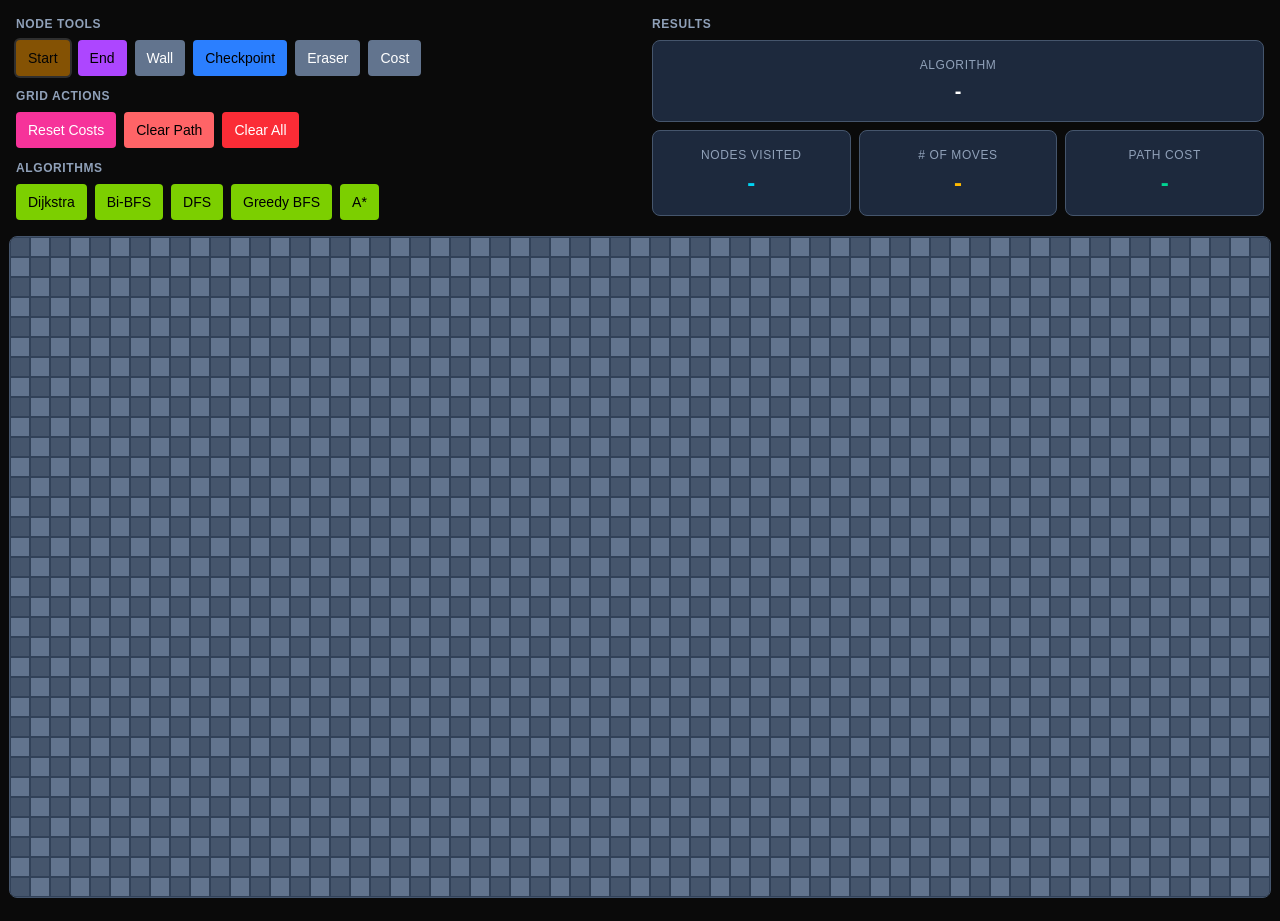
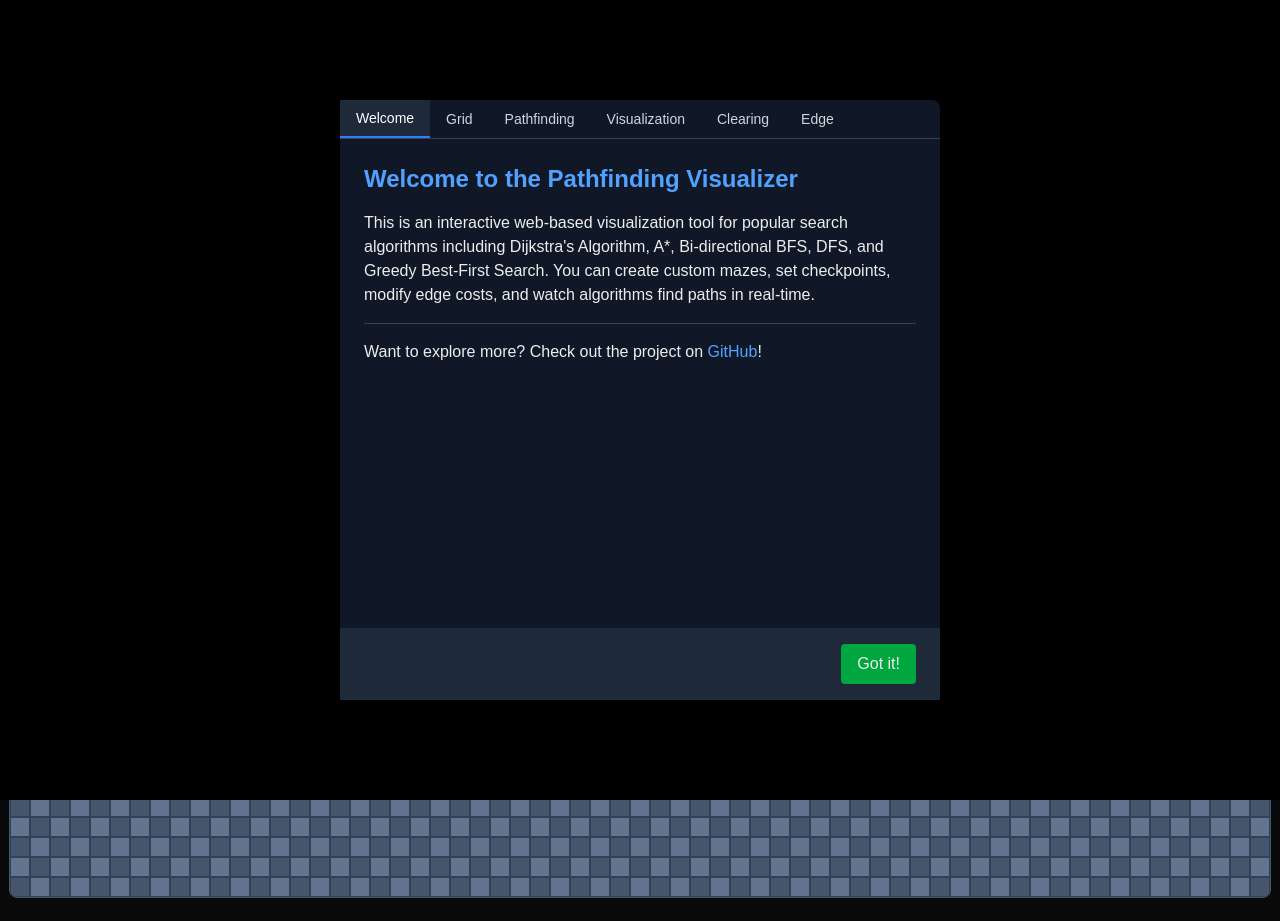
Before and after one commit to omarabdiwali/pathfinding-visualizer, a Next.js app: page / in a window 1280 px wide. Built offline with nearby package versions, Linux system fonts and the light colour scheme.

Commit message:
added a help section

```diff
--- /dev/null
+++ b/algorithms/utils/HelpModal.js
@@ -0,0 +1,120 @@
+const helpSections = {
+  overview: {
+    title: "Welcome to the Pathfinding Visualizer",
+    content: `This is an interactive web-based visualization tool for popular search algorithms including Dijkstra's Algorithm, A*, Bi-directional BFS, DFS, and Greedy Best-First Search. You can create custom mazes, set checkpoints, modify edge costs, and watch algorithms find paths in real-time.\n\n
+    Want to explore more? Check out the project on <a href="https://github.com/omarabdiwali/pathfinding-visualizer" target="_blank" rel="noopener noreferrer" class="text-blue-400 hover:text-blue-300 hover:underline">GitHub</a>!`
+  },
+  gridSetup: {
+    title: "Grid Setup & Controls",
+    content: `• **Start Node**: Click a cell to place the starting position
+    • **End Node**: Click a cell to place the destination
+    • **Walls**: Click and drag to add obstacles
+    • **Checkpoints**: Add intermediate destinations (visited in order)
+    • **Edge Costs**: Modify traversal costs between adjacent nodes (click to increase neighbour costs, hold **Shift** to decrease)
+    • **Eraser**: Remove cells and reset them to default state
+    \n\nGrid size auto-adjusts to your window dimensions`
+  },
+  algorithms: {
+    title: "Pathfinding Algorithms",
+    content: `**Dijkstra's Algorithm**
+    Explores all neighbors at present depth before moving deeper. Guarantees the shortest path.
+    **A* (A-Star)**
+    Uses heuristics to guide search toward the goal. More efficient than Dijkstra while still optimal.
+    **Bi-directional BFS**
+    Runs two simultaneous breadth-first searches from start and end until they meet. Can be faster than standard BFS.
+    **Depth First Search (DFS)**
+    Explores as far as possible along each branch before backtracking. Does not guarantee shortest path.
+    **Greedy Best-First Search**
+    Uses only heuristic to determine next node. Fast but not guaranteed to find optimal path.`
+  },
+  visualization: {
+    title: "Visualization & Results",
+    content: `
+    **Real-time Animation**
+    Watch algorithms explore nodes with color-coded visualization
+    \n\n
+    **Color-coded Cells**
+    **Start/End**: Distinct colors for identification
+    **Walls**: Obstacles that cannot be traversed
+    **Explored**: Nodes visited during search
+    **Path**: Final route from start to end
+    **Checkpoints**: Intermediate destinations
+    \n\n
+    **Results Display**
+    **Nodes Visited**: Total count of nodes visited to find the path
+    **# Of Moves**: The amount of nodes traveled to complete the path
+    **Total Cost**: Cummulative edge cost of the path
+    \n\n
+    **Stop Button**: Press the red "Stop" button to halt execution at any time`
+  },
+  clearing: {
+    title: "Clearing & Resetting",
+    content: `• **Clear Path**: Removes visualization markings (explored nodes and path) but keeps walls, nodes, and checkpoints
+    • **Clear All**: Resets the entire grid to its initial empty state
+    • **Reset Costs**: Resets all edge costs back to default value (1)`
+  },
+  edgeCosts: {
+    title: "Edge Costs Explained",
+    content: `Edge costs represent the "difficulty" or "distance" of moving between adjacent cells:
+    • **Default Cost**: 1 (standard movement)
+    • **Higher Costs**: Represent difficult terrain (e.g., mud, hills)
+    • **Lower Costs**: Represent easy paths (e.g., highways)
+    \n\n
+    Algorithms will prefer paths with lower total cost, where Dijkstra and A* guarantee optimal paths considering costs, and DFS and Greedy BFS may not consider costs optimally`
+  },
+};
+
+export default function HelpModal({
+  isOpen,
+  onClose,
+  currentSection,
+  onSectionChange,
+}) {
+  if (!isOpen) return null;
+
+  return (
+    <div className="fixed inset-0 bg-black bg-opacity-75 flex items-center justify-center z-50 p-4">
+      <div className="bg-gray-900 rounded-lg w-[600px] h-[600px] max-w-[95vw] max-h-[95vh] flex flex-col">
+        <div className="flex border-b border-gray-700 overflow-auto no-scrollbar">
+          {Object.keys(helpSections).map((section) => (
+            <button
+              key={section}
+              onClick={() => onSectionChange(section)}
+              className={`px-4 py-2 text-sm ${currentSection === section
+                ? 'bg-gray-800 text-white border-b-2 border-blue-500'
+                : 'text-gray-300 hover:bg-gray-700'
+                }`}
+            >
+              {helpSections[section].title.split(' ')[0]}
+            </button>
+          ))}
+        </div>
+        <div className="p-6 flex-1 overflow-y-auto">
+          <h2 className="text-2xl font-bold mb-4 text-blue-400">{helpSections[currentSection].title}</h2>
+          <div className="prose prose-invert prose-sm">
+            {helpSections[currentSection].content.split('\n\n').map((paragraph, index) => (
+              <div key={index}>
+                {paragraph.split('\n').map((line, lineIndex) => (
+                  <p key={lineIndex} className="mb-2" dangerouslySetInnerHTML={{
+                    __html: line.replace(/\*\*(.*?)\*\*/g, '<strong>$1</strong>')
+                  }} />
+                ))}
+                {index < helpSections[currentSection].content.split('\n\n').length - 1 && (
+                  <hr className="my-4 border-gray-700" />
+                )}
+              </div>
+            ))}
+          </div>
+        </div>
+        <div className="bg-gray-800 px-6 py-4 flex justify-end">
+          <button
+            onClick={onClose}
+            className="cursor-pointer bg-green-600 hover:bg-green-700 px-4 py-2 rounded"
+          >
+            Got it!
+          </button>
+        </div>
+      </div>
+    </div>
+  );
+};
--- a/pages/index.js
+++ b/pages/index.js
@@ -5,6 +5,7 @@ import { dijkstraAlgorithm } from "@/algorithms/dijkstra";
 import { useEffect, useRef, useState } from "react";
 import { aStar } from "@/algorithms/astar";
 import { depthFirstSearch } from "@/algorithms/dfs";
+import HelpModal from "@/algorithms/utils/HelpModal";
 
 export default function Home() {
   const [startPos, setStartPos] = useState(null);
@@ -19,6 +20,8 @@ export default function Home() {
   const [focused, setFocused] = useState(null);
   const [costs, setCosts] = useState({});
   const [focusNeighbors, setFocusNeighbors] = useState([]);
+  const [showHelp, setShowHelp] = useState(true);
+  const [currentSection, setCurrentSection] = useState("overview");
   const prevWidth = useRef(0);
 
   const gridRef = useRef(null);
@@ -267,6 +270,12 @@ export default function Home() {
 
   return (
     <div className="my-4">
+      <HelpModal
+        isOpen={showHelp}
+        onClose={() => setShowHelp(false)}
+        currentSection={currentSection}
+        onSectionChange={(section) => setCurrentSection(section)}
+      />
       <div className="mx-4 lg:flex lg:flex-row lg:space-x-6 items-stretch justify-center mb-4">
         <div className="flex-1 flex flex-col space-y-3">
           <div>
@@ -307,6 +316,12 @@ export default function Home() {
                 className={`px-3 py-2 rounded text-sm font-medium transition-all ${status === 'changeCost' ? 'bg-slate-700 ring-2 ring-white/30' : 'bg-slate-500 cursor-pointer hover:bg-slate-600 hover:scale-105'} text-white`}
               >
                 Cost
+              </button>
+              <button
+                onClick={() => setShowHelp(true)}
+                className={`px-3 py-2 rounded text-sm font-medium transition-all bg-purple-600 hover:bg-purple-700 text-white cursor-pointer`}
+              >
+                Help
               </button>
             </div>
           </div>
```
